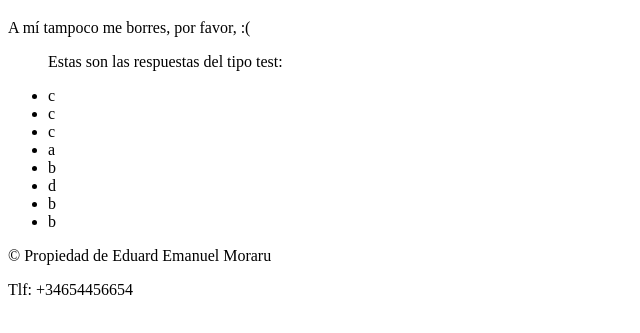
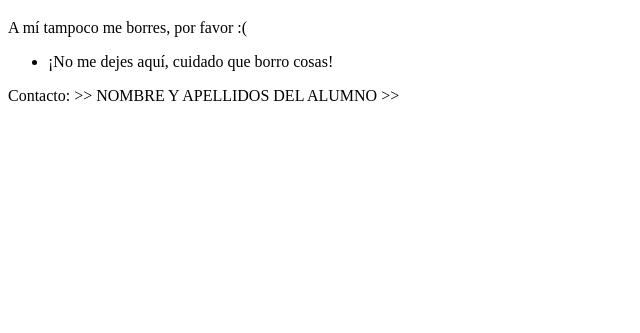
Before and after one commit to EduardEmanuelMoraru/ExamenED-2324, a plain HTML site: page index.html in a window 1280 px wide. Shown: the part 61-394 px from the top of the page, without its empty margins (0-640 px from the left). Drawn offline with Linux system fonts and the light colour scheme.

Commit message:
modificado index desde la web

```diff
--- a/index.html
+++ b/index.html
@@ -1,39 +1,25 @@
 <!DOCTYPE html>
-<html lang="es">
+<html lang="en">
 <head>
-    <meta charset="UTF-8">
-    <link rel="stylesheet" href="style.css">
+    <meta>
+    <link rel="nosé" href="estilos.css">
     <title>Examen ED 2024</title>
 </head>
 <body>
 
     <header>
         <h1>¡Encabezado definitivo: no borrar!</h1>
-		<p>A mí tampoco me borres, por favor, :(</p>
+		<p>A mí tampoco me borres, por favor :(</p>
     </header>
 
     <main>
-        <!-- Contenido principal aquí -->
-
         <ul>
-            <p>Estas son las respuestas del tipo test: </p>
-            <li>c</li>
-            <li>c</li>
-            <li>c</li>
-            <li>a</li>
-            <li>b</li>
-            <li>d</li>
-            <li>b</li>
-            <li>b</li>
-        </ul>
-
+			<li>¡No me dejes aquí, cuidado que borro cosas!</li>
+		</ul>
     </main>
 
     <footer>
-        <p>&copy; Propiedad de Eduard Emanuel Moraru</p>
-        <p>Tlf: +34654456654</p>
+        <p>Contacto: >> NOMBRE Y APELLIDOS DEL ALUMNO >> </p>
     </footer>
-
-    <script src="script.js"></script>
 </body>
 </html>
```
